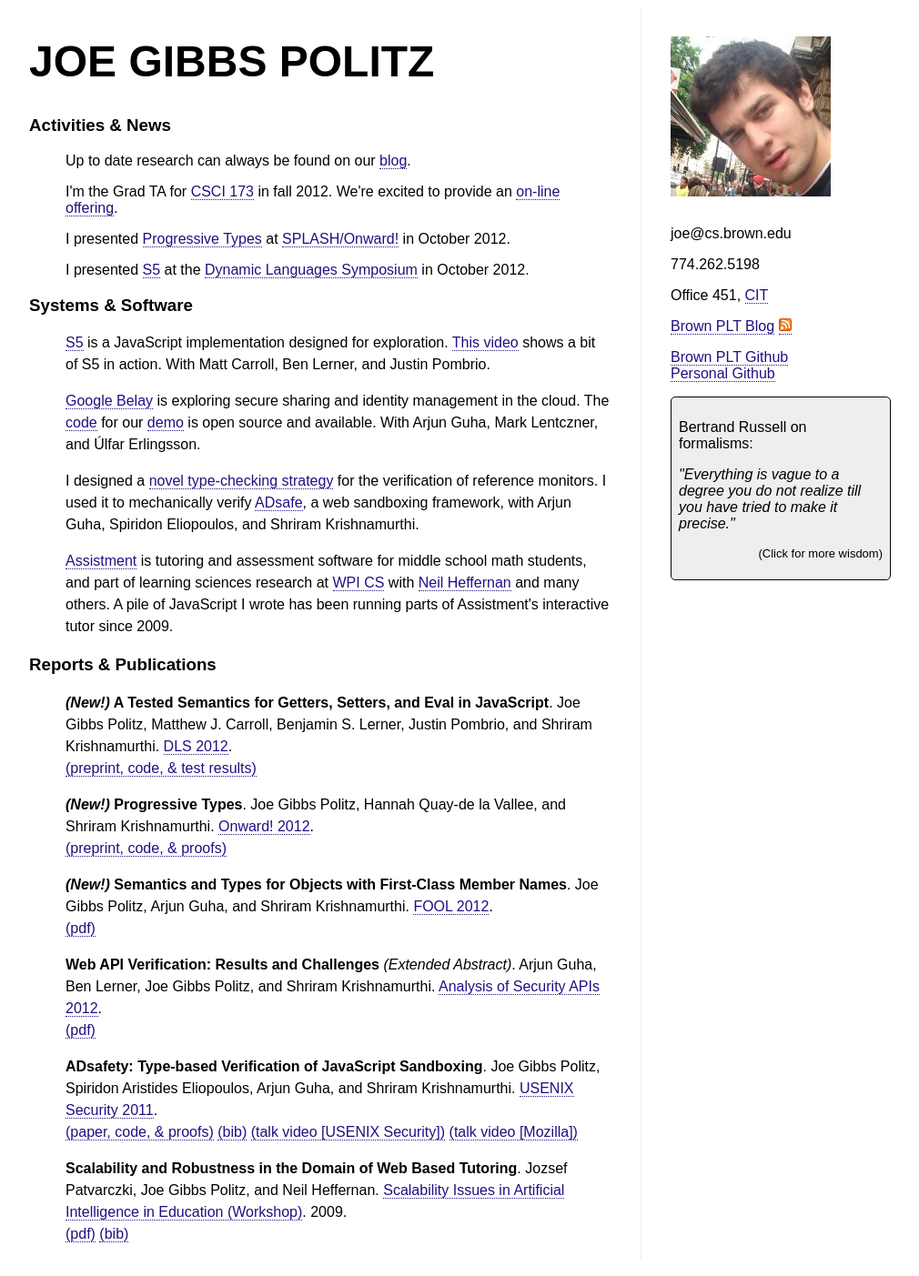
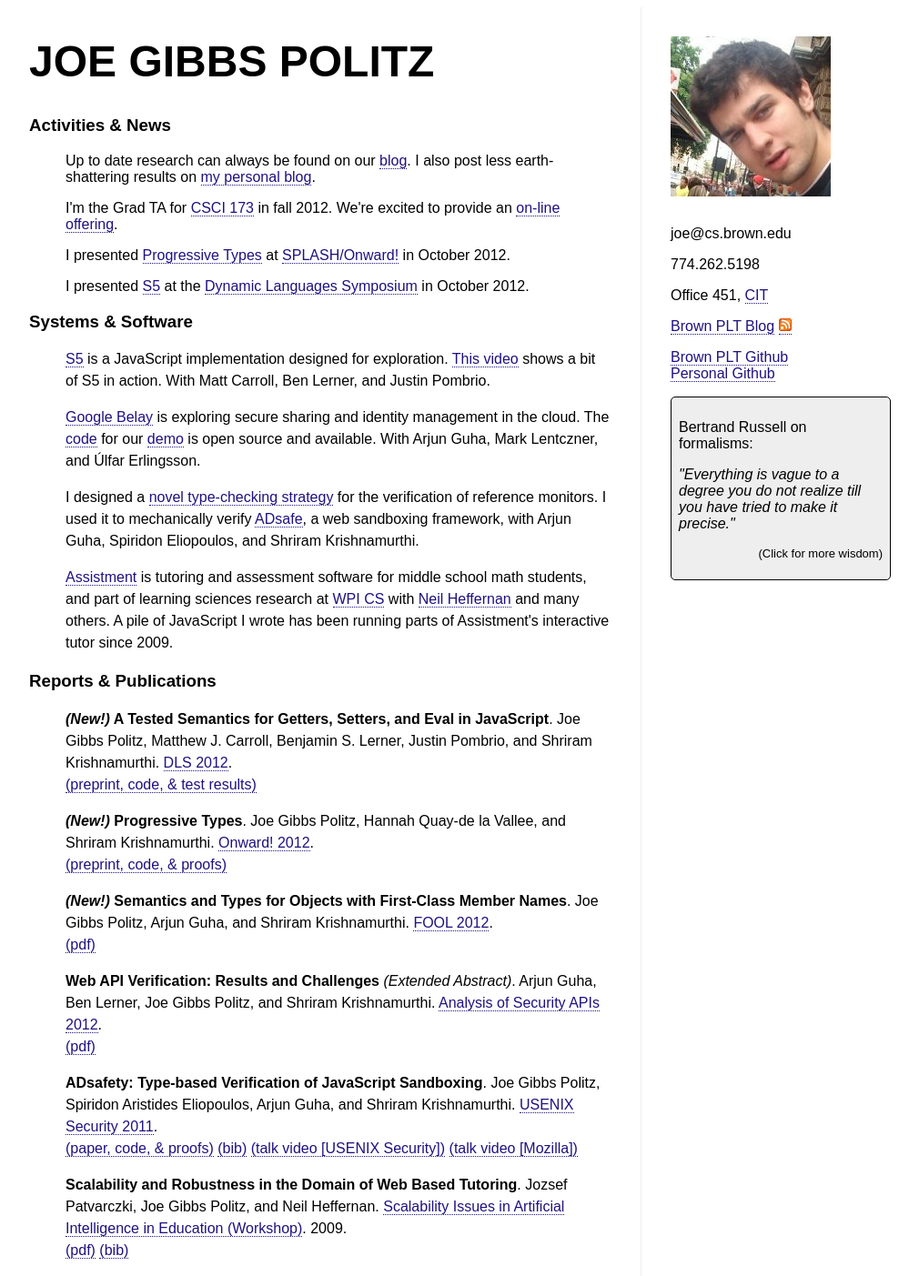
Before and after one commit to jpolitz/jpolitz.github.com, a Jekyll site: the page index.html, which Jekyll copies as it is, in a window 1280 px wide. Shown: the whole page at 91% size, without its empty margins (56-1066 px from the left). Built offline with Jekyll 4.4.1, drawn with Linux system fonts in a browser that asks for light colours.

Commit message:
blog link

```diff
--- a/index.html
+++ b/index.html
@@ -48,7 +48,9 @@ max-width: 40em;'>
 <h3>Activities & News</h3>
 
 <ul>
-  <li>Up to date research can always be found on our <a target="_blank" href="http://brownplt.github.com">blog</a>.</li>
+  <li>Up to date research can always be found on our <a target="_blank"
+href="http://brownplt.github.com">blog</a>.  I also post less
+earth-shattering results on <a href="blog/">my personal blog</a>.</li>
   <li>I'm the Grad TA for <a
 href="http://www.cs.brown.edu/courses/cs173/">CSCI 173</a> in fall 2012.
 We're excited to provide an <a
```
